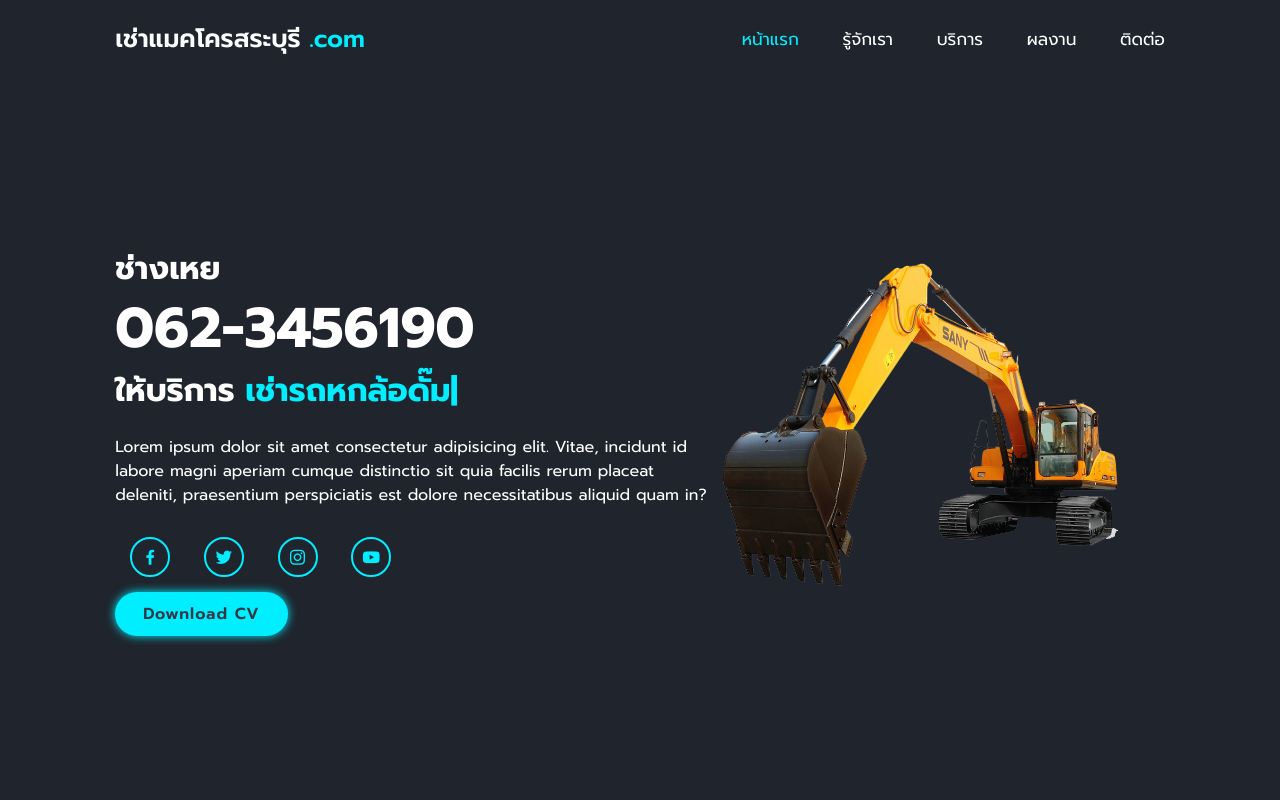
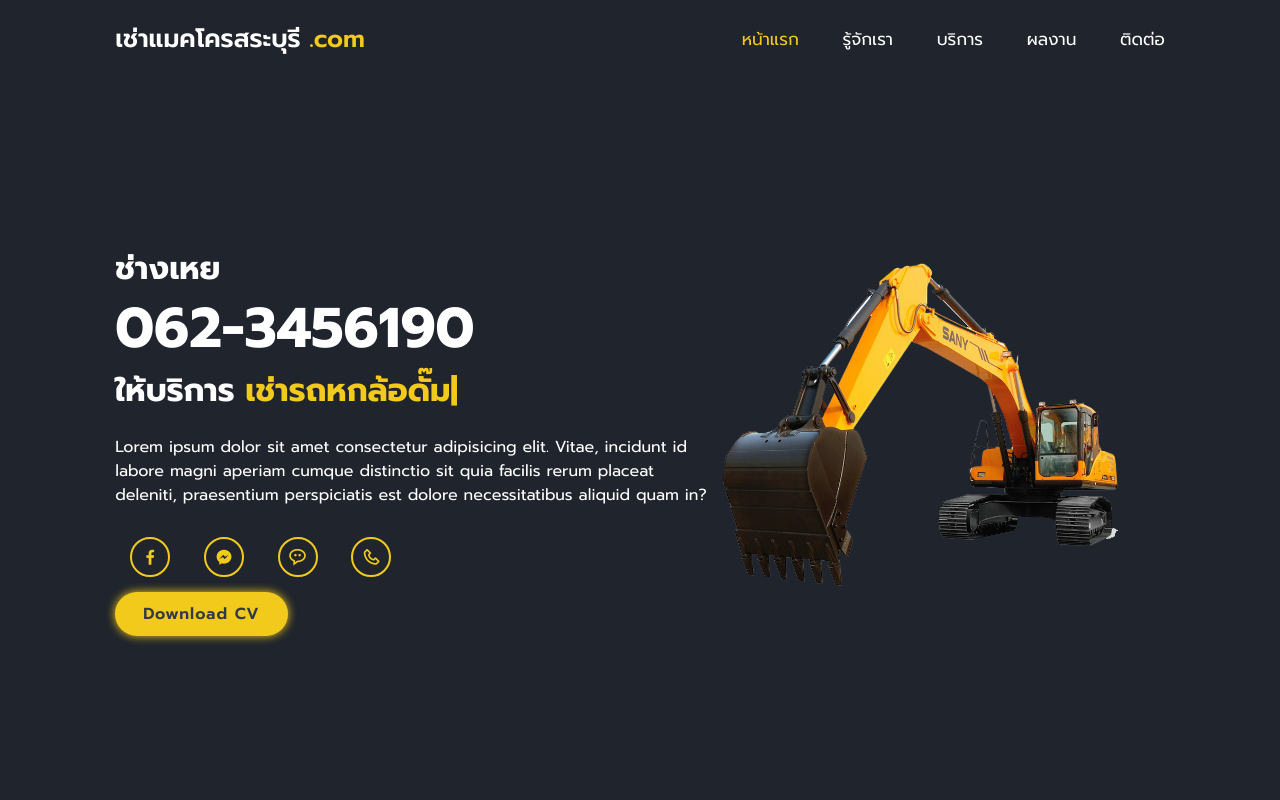
Before and after one commit to dev-tum/saraburi-excavator, a plain HTML site: page index.html in a window 1280 px wide. Shown: the top 800 px of the page. Drawn offline with nearby package versions, Linux system fonts and the light colour scheme.

Commit message:
เปลี่ยนสี เพิ่มโลโก้

```diff
--- a/css/style.css
+++ b/css/style.css
@@ -16,7 +16,8 @@
     --bg-color: #1f242d;
     --second-bg-color: #323946;
     --text-color: #fff;
-    --main-color: #0ef;
+    --main-color: #F2CA1B;
+    /* --main-color: #0ef;  */
 }
 
 html {
--- a/index.html
+++ b/index.html
@@ -5,6 +5,7 @@
         <meta http-equiv="X-UA-Compatible" content="IE=edge">
         <meta name="viewport" content="width=device-width, initial-scale=1.0">
         <title>เช่าแมคโครสระบุรี.com | บริการเช่ารถขุด รถแมคโคร</title>
+        <link rel="icon" type="image/x-icon" href="/images/favicon.png">
 
         <!-- box icons -->
         <link href='https://unpkg.com/boxicons@2.1.4/css/boxicons.min.css' rel='stylesheet'>
@@ -17,7 +18,8 @@
 
         <!-- header design -->
         <header class="header">
-            <a href="#" class="logo">เช่าแมคโครสระบุรี <span>.com</span></a>
+            <a href="index.html" class="logo">เช่าแมคโครสระบุรี <span>.com</span></a>
+            <!-- <a href="index.html" class="logo"><img src="images/logo.png" alt=""></a> -->
 
             <i class='bx bx-menu' id="menu-icon"></i>
 
@@ -40,10 +42,10 @@
                     incidunt id labore magni aperiam cumque distinctio sit quia facilis rerum placeat deleniti,
                     praesentium perspiciatis est dolore necessitatibus aliquid quam in?</p>
                 <div class="social-media">
-                    <a href="#"><i class='bx bxl-facebook' ></i></a>
-                    <a href="#"><i class='bx bxl-twitter' ></i></a>
-                    <a href="#"><i class='bx bxl-instagram' ></i></a>
-                    <a href="#"><i class='bx bxl-youtube' ></i></a>
+                    <a href="https://www.facebook.com/hongchaicam" target="_blank"><i class='bx bxl-facebook' ></i></a>
+                    <a href="https://m.me/hongchaicam" target="_blank"><i class='bx bxl-messenger' ></i></a>
+                    <a href="https://line.me/ti/p/wmJDMQO93p" target="_blank"><i class='bx bx-message-rounded-dots'></i></a>
+                    <a href="tel:062-3456190" target="_parent" ><i class='bx bx-phone' ></i></a>
                 </div>
                 <br>
                 <a href="#" class="btn">Download CV</a>
```
Also changed, not shown: images/favicon.png (added), images/logo.png (added).
